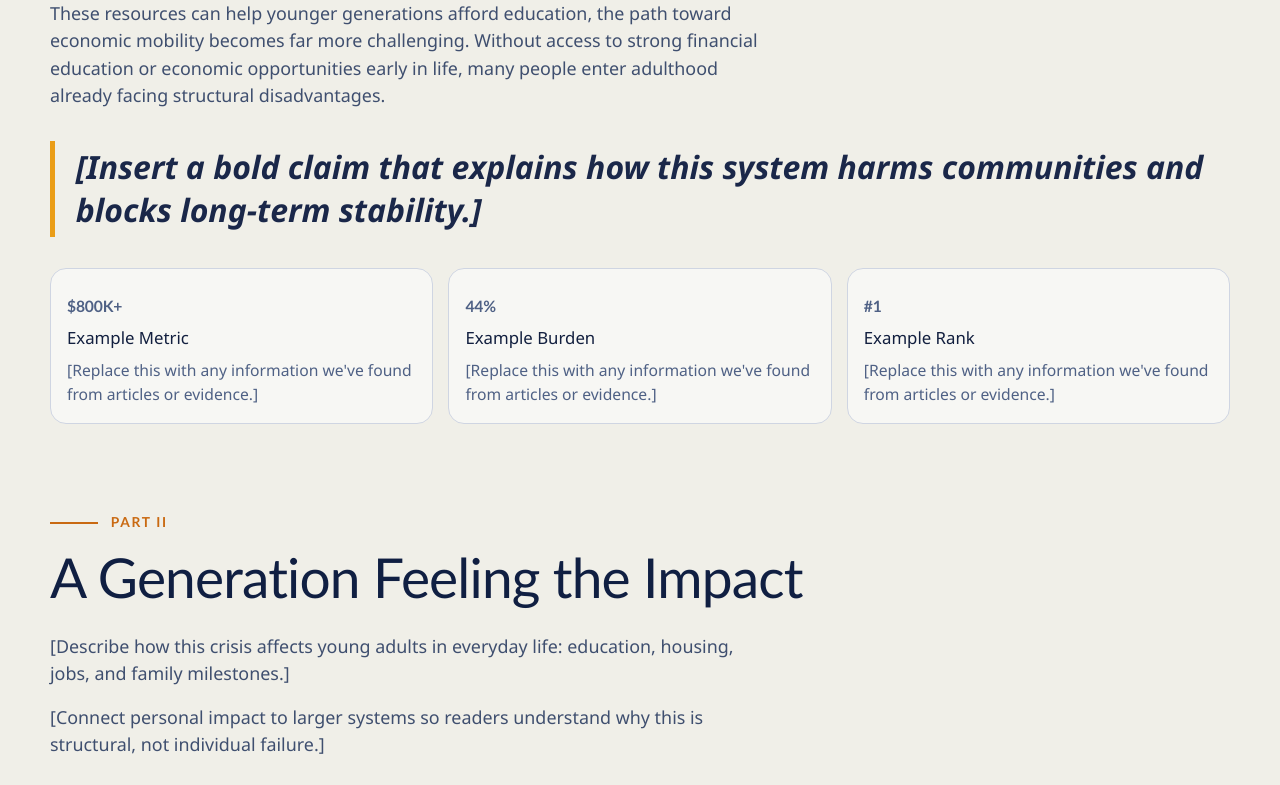
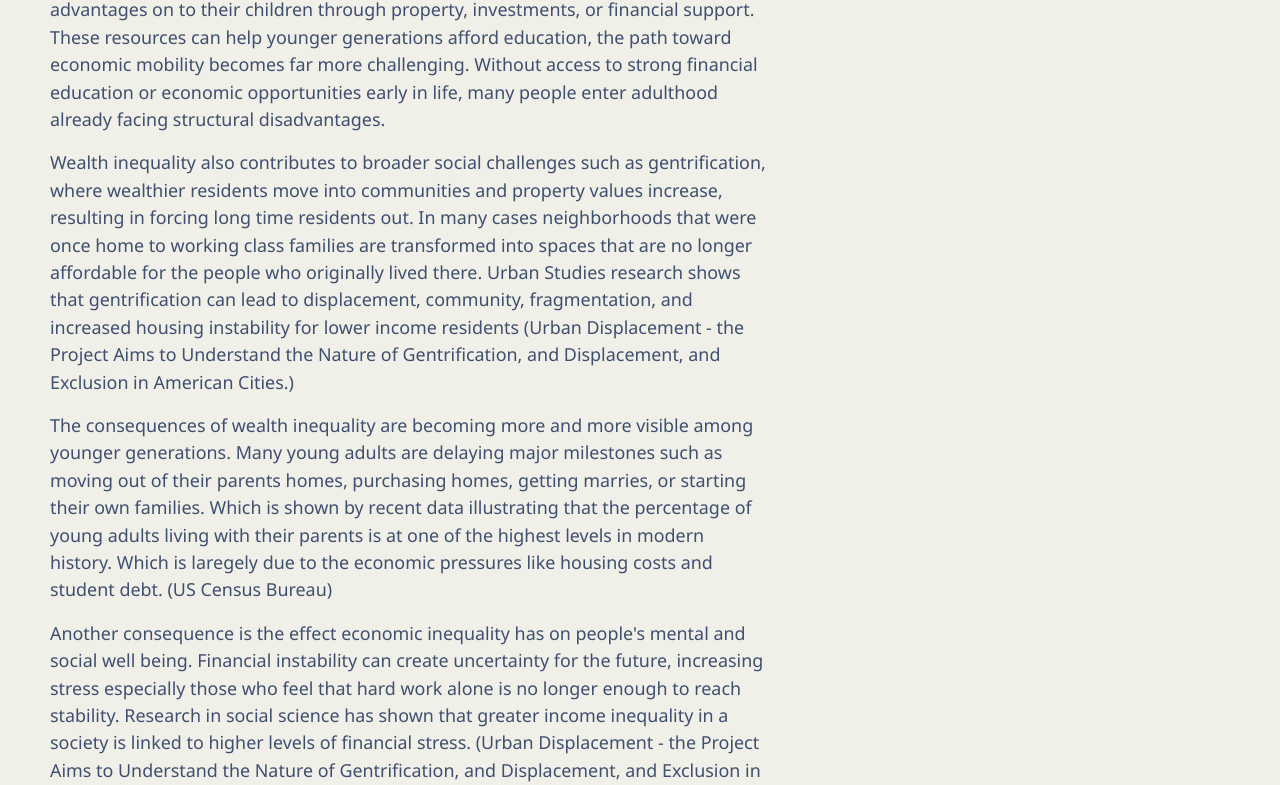
Before and after one commit to Damilss/generational-wealth-inequality, a Next.js app: page / in a window 1280 px wide. Shown: the part 3030-3815 px from the top of the page. Built offline with nearby package versions, Linux system fonts and the light colour scheme.

Commit message:
finish issues

```diff
--- a/app/page.tsx
+++ b/app/page.tsx
@@ -38,7 +38,7 @@ const sections: PageSection[] = [
     navLabel: "Why Is This an Issue?",
     part: "Part I",
     title: "The Roots of the Crisis",
-    paragraphs: ["California, a state often viewed as a place of oppoortunity, innocations, and economic \
+    paragraphs: ["California, a state often viewed as a place of oppoortunity, innovfations, and economic \
       success. However, this relentless effort for economic success has created wealth inequality that is \
       increasingly affecting younger generations. While the state continues to generate enormous wealth, \
       young californians are finding it harder than ever to achieve finanical independence or build long \
@@ -62,7 +62,29 @@ const sections: PageSection[] = [
       through property, investments, or financial support. These resources can help younger generations \
       afford education, the path toward economic mobility becomes far more challenging. Without access to \
       strong financial education or economic opportunities early in life, many people enter adulthood already \
-      facing structural disadvantages."
+      facing structural disadvantages.",
+      "Wealth inequality also contributes to broader social challenges such as gentrification, where wealthier \
+      residents move into communities and property values increase, resulting in forcing long time residents \
+      out. In many cases neighborhoods that were once home to working class families are transformed into \
+      spaces that are no longer affordable for the people who originally lived there. Urban Studies research \
+      shows that gentrification can lead to displacement, community, fragmentation, and increased housing \
+      instability for lower income residents (Urban Displacement - the Project Aims to Understand the Nature \
+      of Gentrification, and Displacement, and Exclusion in American Cities.)",
+      "The consequences of wealth inequality are becoming more and more visible among younger generations. \
+      Many young adults are delaying major milestones such as moving out of their parents homes, purchasing \
+      homes, getting marries, or starting their own families. Which is shown by recent data illustrating \
+      that the percentage of young adults living with their parents is at one of the highest levels in modern \
+      history. Which is laregely due to the economic pressures like housing costs and student debt. (US Census \
+      Bureau)",
+      "Another consequence is the effect economic inequality has on people's mental and social well being. \
+      Financial instability can create uncertainty for the future, increasing stress especially those who \
+      feel that hard work alone is no longer enough to reach stability. Research in social science has shown \
+      that greater income inequality in a society is linked to higher levels of financial stress. (Urban \
+      Displacement - the Project Aims to Understand the Nature of Gentrification, and Displacement, and \
+      Exclusion in American Cities.)",
+      "For these reasons, wealth inequality in California must be understood as more than an economic \
+      imbalance. it represents a growing challenge for younger generations that affects economic \
+      mobility, stability, and long-term well-being of younger generations."
     ],
     quote:
       "[Insert a bold claim that explains how this system harms communities and blocks long-term stability.]",
@@ -248,7 +270,7 @@ export default function Page() {
             </ul>
           </nav>
         </div>
-      </header>
+      </header>f
 
       <main>
         <section id="home" className="hero-section">
```
